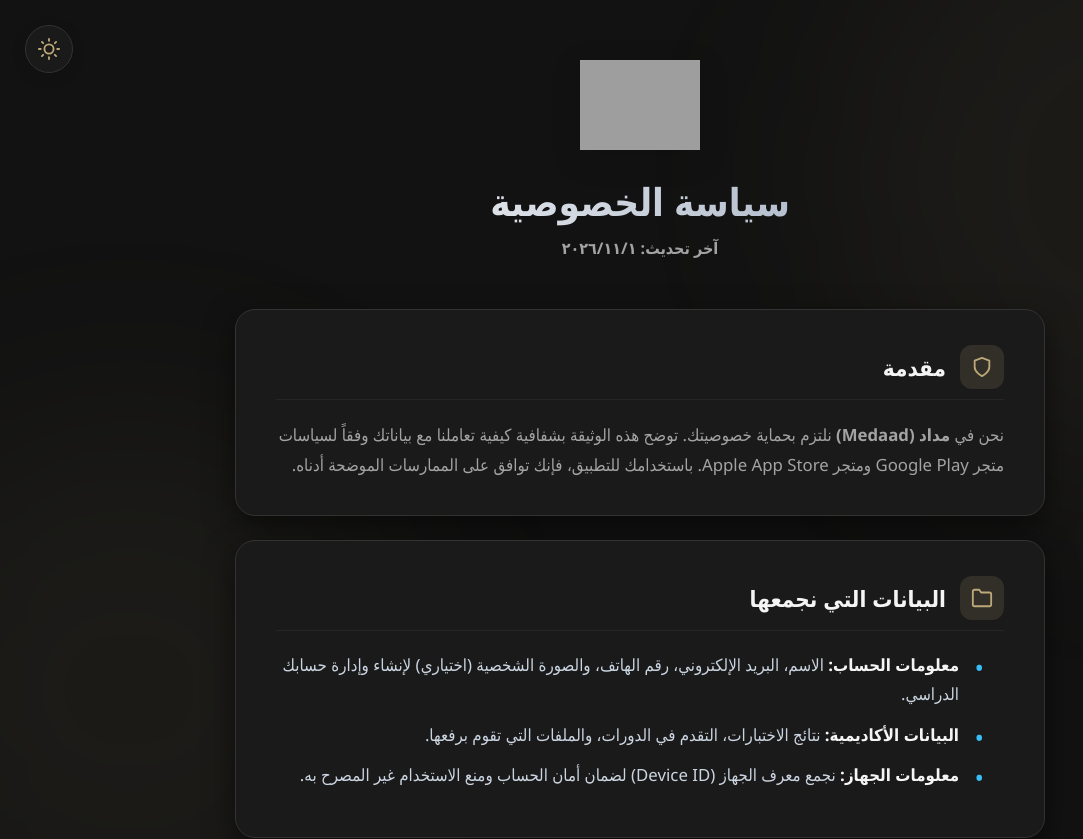
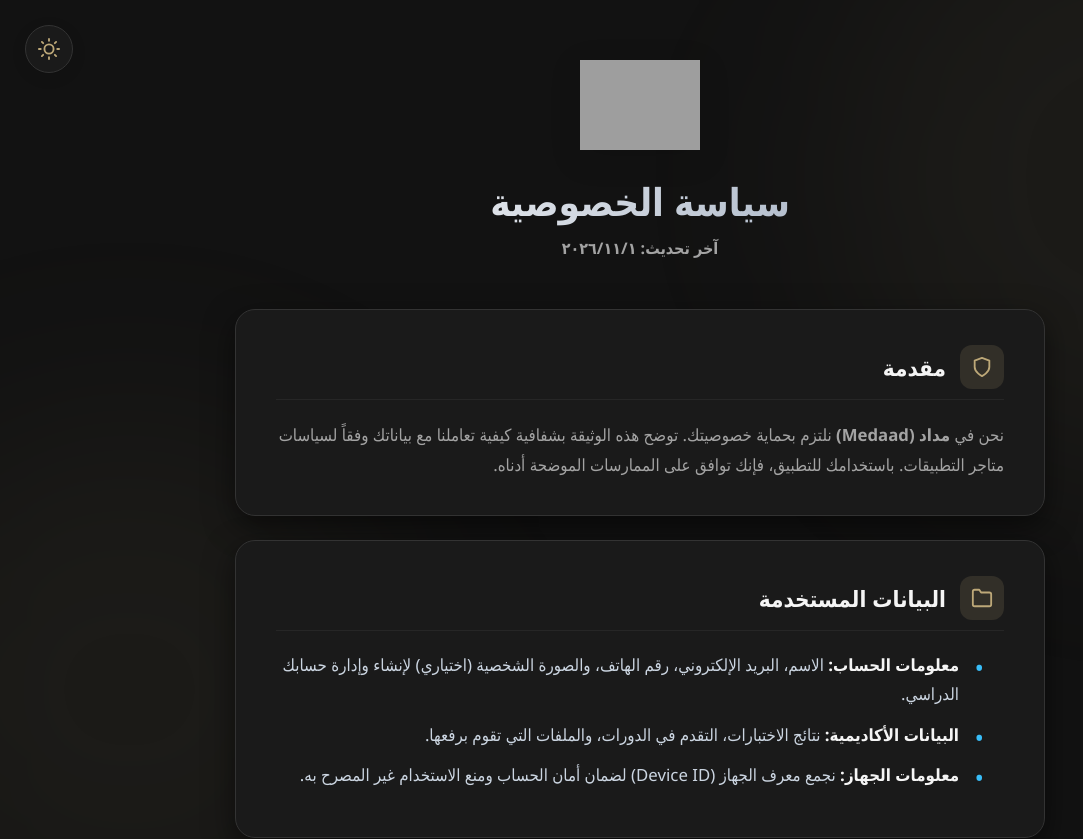
Before and after one commit to aw4788260/Secured-bot, a Next.js app: page /privacy-policy in a window 1280 px wide. Shown: the top 839 px of the page, without its empty margins (0-1083 px from the left). Built offline with nearby package versions, Linux system fonts and the light colour scheme; grey boxes are pictures that could not be loaded.

Commit message:
Update privacy-policy.js

```diff
--- a/pages/privacy-policy.js
+++ b/pages/privacy-policy.js
@@ -68,15 +68,15 @@ export default function PrivacyPolicy() {
               مقدمة
             </h2>
             <p>
-              نحن في <strong>مداد (Medaad)</strong> نلتزم بحماية خصوصيتك. توضح هذه الوثيقة بشفافية كيفية تعاملنا مع بياناتك وفقاً لسياسات متجر Google Play ومتجر Apple App Store. باستخدامك للتطبيق، فإنك توافق على الممارسات الموضحة أدناه.
+              نحن في <strong>مداد (Medaad)</strong> نلتزم بحماية خصوصيتك. توضح هذه الوثيقة بشفافية كيفية تعاملنا مع بياناتك وفقاً لسياسات متاجر التطبيقات. باستخدامك للتطبيق، فإنك توافق على الممارسات الموضحة أدناه.
             </p>
           </section>
 
-          {/* البيانات التي نجمعها */}
+          {/* البيانات المستخدمة */}
           <section className="policy-card">
             <h2>
               <span className="icon-wrap"><FolderIcon /></span>
-              البيانات التي نجمعها
+              البيانات المستخدمة
             </h2>
             <ul className="policy-list">
               <li>
```
